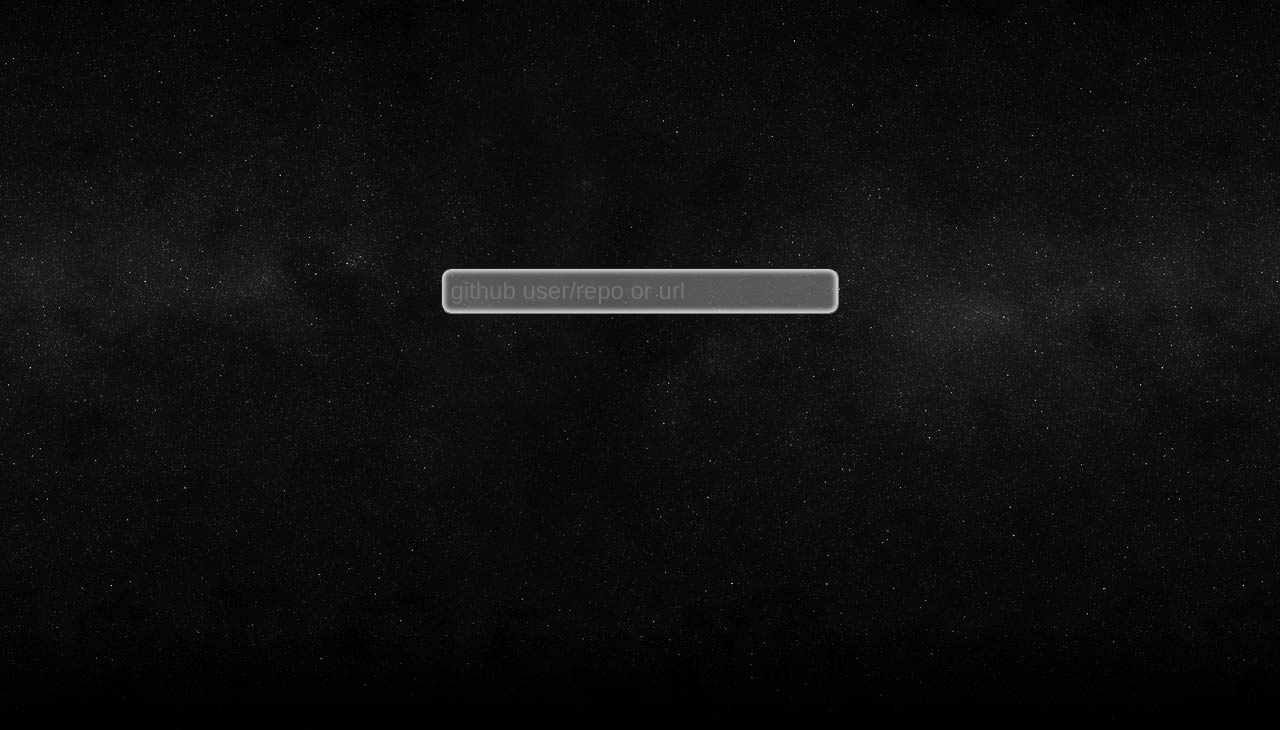
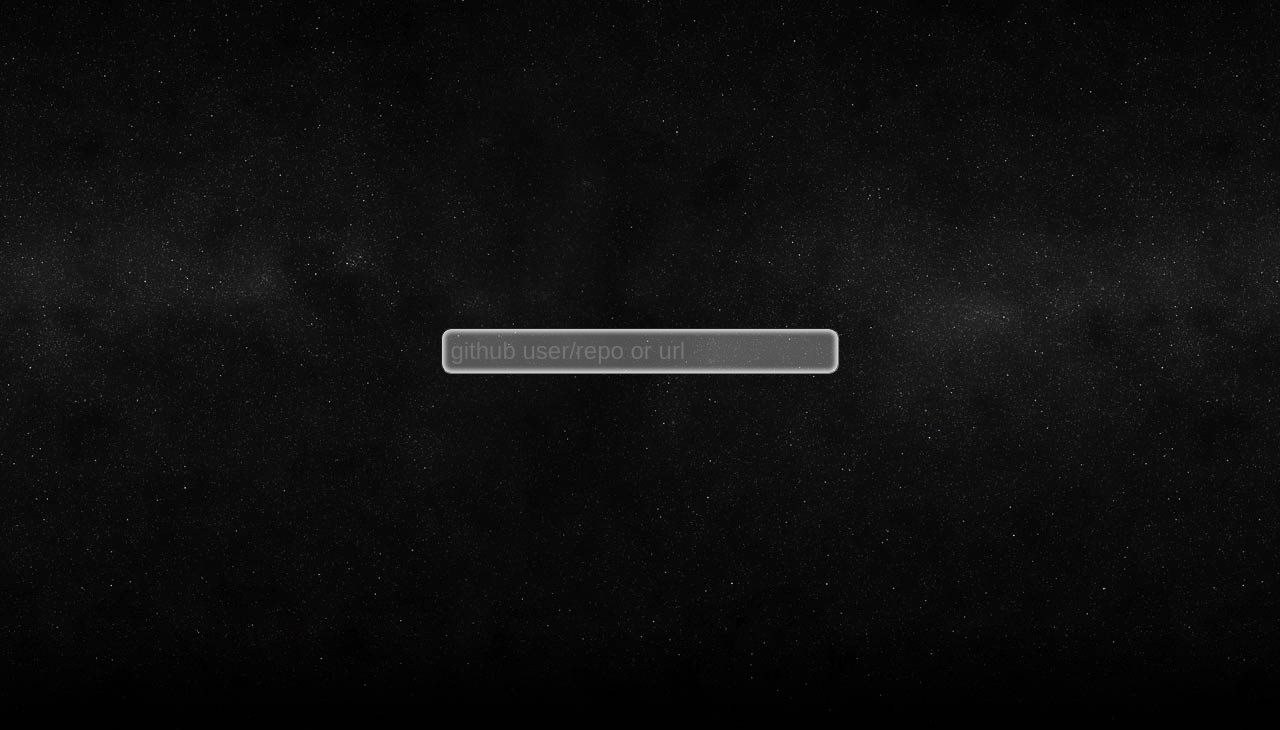
Before and after one commit to artemave/StarLogs, a plain HTML site: page starlogs.html in a window 1280 px wide. Drawn offline with nearby package versions, Linux system fonts and the light colour scheme.

Commit message:
relative scene height

```diff
--- a/styles.css
+++ b/styles.css
@@ -2,15 +2,20 @@
   font-family: SWCrawlTitle;
   src: url('SWCrawlBody.ttf');
 }
+html {
+  height: 100%;
+}
 body {
   background: black url('stars.jpg') no-repeat top center fixed;
   font-family: SWCrawlBody;
+  height: 100%;
 }
 
 .scene {
   width: 50%;
   margin: 0px auto;
-  height: 650px;
+  /* border: thin solid white; */
+  height: 100%;
   -webkit-perspective: 600;
   -webkit-perspective-origin: 50% 40%;
 }
@@ -40,6 +45,7 @@
 }
 
 .plane {
+  /* border: thin solid red; */
   display: none;
   position: absolute;
   width: 100%;
```
